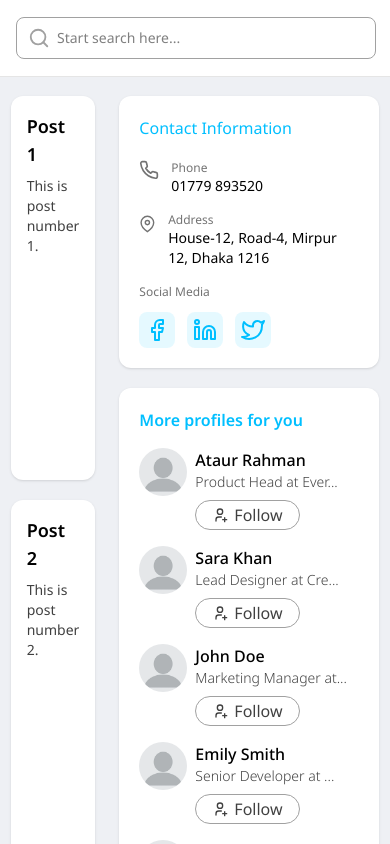
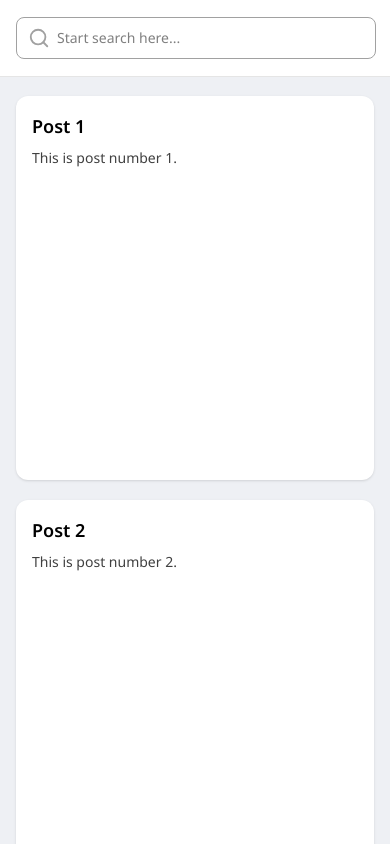
Before and after one commit to xpartex-fatin/xpartex-frontend, a Next.js app: page /profile/all in a window 390 px wide. Shown: the top 844 px of the page. Built offline with nearby package versions, Linux system fonts and the light colour scheme.

Commit message:
simple repossniveness

```diff
--- a/app/profile/all/page.tsx
+++ b/app/profile/all/page.tsx
@@ -65,7 +65,7 @@ const ProfileLayoutPage = () => {
           ))}
         </div>
 
-        <div className="relative  min-w-65 self-stretch pb-10" style={rightStyle}>
+        <div className="relative hidden lg:block min-w-65 self-stretch pb-10" style={rightStyle}>
          <ContactInfo/>
           <MoreProfiles />
         </div>
```
